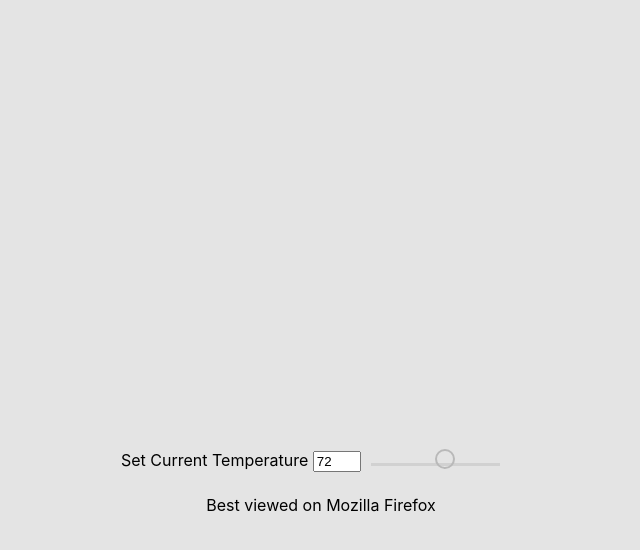
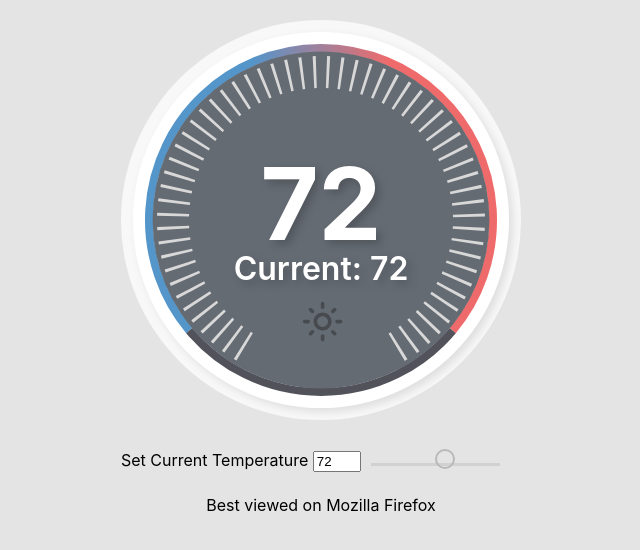
Before and after one commit to raniceyue/thermostat, a React (Create React App) app: page / in a window 1280 px wide. Shown: the top 550 px of the page, without its empty margins (319-959 px from the left). Built offline with nearby package versions, Linux system fonts and the light colour scheme.

Commit message:
Fix bug where component doesn't show on chrome

```diff
--- a/public/index.html
+++ b/public/index.html
@@ -9,36 +9,12 @@
       name="description"
       content="CS3249 Assignment 3 by Ranice"
     />
-    <link rel="apple-touch-icon" href="%PUBLIC_URL%/logo192.png" />
-    <!--
-      manifest.json provides metadata used when your web app is installed on a
-      user's mobile device or desktop. See https://developers.google.com/web/fundamentals/web-app-manifest/
-    -->
     <link rel="manifest" href="%PUBLIC_URL%/manifest.json" />
-    <!--
-      Notice the use of %PUBLIC_URL% in the tags above.
-      It will be replaced with the URL of the `public` folder during the build.
-      Only files inside the `public` folder can be referenced from the HTML.
-
-      Unlike "/favicon.ico" or "favicon.ico", "%PUBLIC_URL%/favicon.ico" will
-      work correctly both with client-side routing and a non-root public URL.
-      Learn how to configure a non-root public URL by running `npm run build`.
-    -->
     <title>CS3249 Assignment 3 by Ranice</title>
   </head>
   <body>
     <noscript>You need to enable JavaScript to run this app.</noscript>
     <div id="root"></div>
     <div style='text-align: center;'>Best viewed on Mozilla Firefox</div>
-    <!--
-      This HTML file is a template.
-      If you open it directly in the browser, you will see an empty page.
-
-      You can add webfonts, meta tags, or analytics to this file.
-      The build step will place the bundled scripts into the <body> tag.
-
-      To begin the development, run `npm start` or `yarn start`.
-      To create a production bundle, use `npm run build` or `yarn build`.
-    -->
   </body>
 </html>
--- a/src/components/Border.css
+++ b/src/components/Border.css
@@ -2,6 +2,7 @@
 .thermostat-border {
     position: absolute;
     top: 0;
+    width: 100%;
 }
 
 .svg-thermo-outer-border {
--- a/src/components/Face.css
+++ b/src/components/Face.css
@@ -2,6 +2,7 @@
 .thermostat-face {
     position: absolute;
     top: 0;
+    width: 100%;
 }
 
 .svg-thermo-face-idle {
--- a/src/components/Slider.css
+++ b/src/components/Slider.css
@@ -2,6 +2,7 @@
 .slider {
     position: absolute;
     top: 0;
+    width: 100%;
     border-radius: 50%;
     cursor: grab;
 }
```
